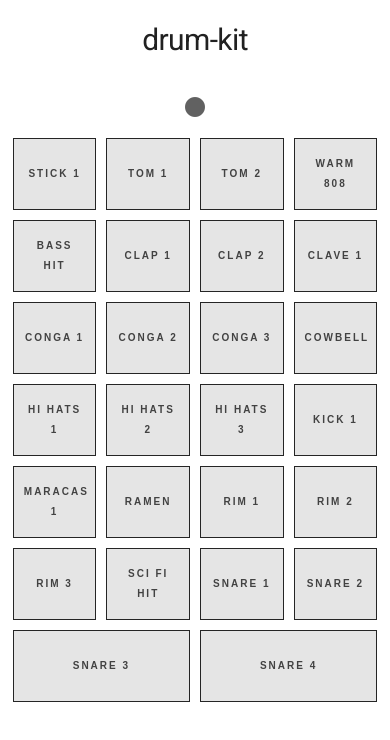
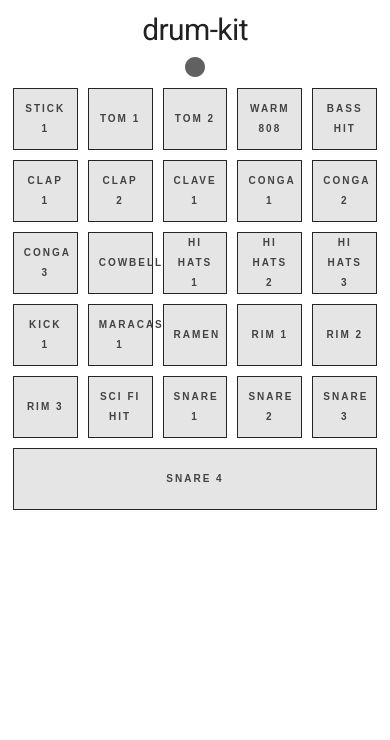
Before and after one commit to paulpalmieri/learning-js, a plain HTML site: page drum-kit/index.html in a window 390 px wide. Drawn offline with nearby package versions, Linux system fonts and the light colour scheme.

Commit message:
drum-kit: style changes

```diff
--- a/drum-kit/style.css
+++ b/drum-kit/style.css
@@ -23,8 +23,6 @@ html {
   flex-direction: column;
   align-items: center;
   justify-content: center;
-  /* border: 1px solid grey; */
-  margin: 10px;
 }
 
 #container {
@@ -32,6 +30,8 @@ html {
   justify-content: center;
   align-items: center;
   flex-direction: column;
+  margin: 0;
+  padding: 0;
 }
 
 .dark_mode {
@@ -51,12 +51,12 @@ html {
 }
 
 #keys_container {
-  width: 60%;
-  min-height: 100vh;
   display: flex;
   flex-wrap: wrap;
   align-content: flex-start;
   justify-content: center;
+  width: 60%;
+  min-height: 100vh;
 }
 
 .key {
@@ -80,7 +80,8 @@ html {
 h1 {
   text-align: center;
   font-size: 3rem;
-  margin: 2rem;
+  margin: 0;
+  margin-top: 1rem;
 }
 
 p {
@@ -103,7 +104,7 @@ kbd {
 }
 
 .playing {
-  transform: scale(1.3);
+  transform: scale(1.1);
   border-color: #ffffff;
   box-shadow: 0 0 1rem #000000;
 }
@@ -114,8 +115,8 @@ kbd {
   }
 
   .key {
-    width: 5rem;
-    height: 5rem;
+    width: 4rem;
+    height: 4rem;
   }
 
   p {
```
